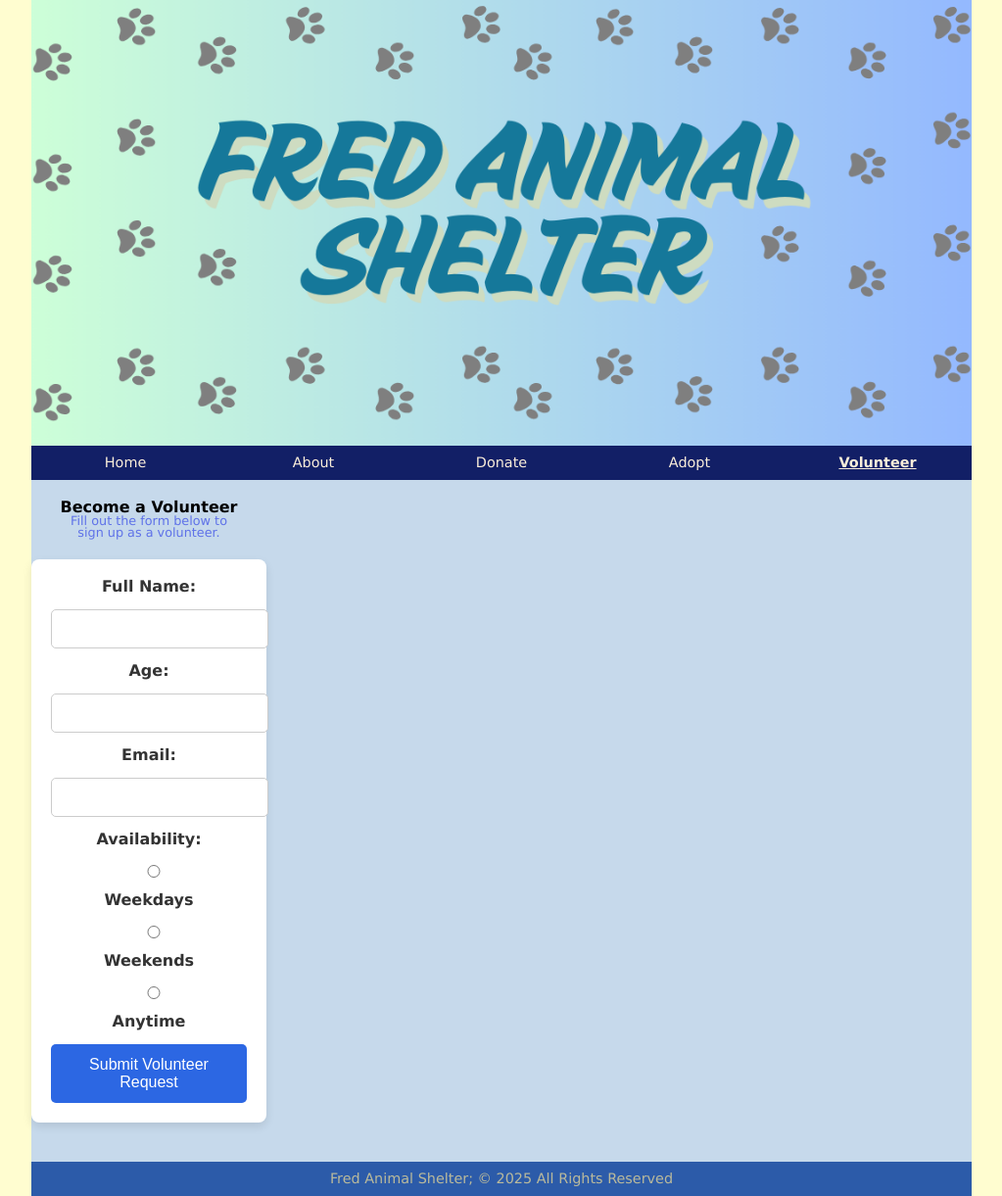
After one commit to chae0123/fred-animal-shelter, a PHP site: page /volunteer.html in a window 1280 px wide. The commit adds this page. Shown: the whole page at 98% size, without its empty margins (128-1151 px from the left). Run offline with PHP 8.4, Linux system fonts and the light colour scheme.

Commit message:
second_commit

```diff
--- a/layout.css
+++ b/layout.css
@@ -56,7 +56,7 @@ aside {
 nav.horizontal li {
 	display: block;
 	float: left;
-	width: 12.5%;
+	width: 20%;
 }
 
 
--- /dev/null
+++ b/styles.css
@@ -0,0 +1,133 @@
+@charset "utf-8";
+
+/*
+   Web Programming II, CSIT-207
+   Project part 1
+
+   Typographical styles for the Fred Animal Shelter Website
+   Author: Jiwon Chae and Hannah Lombardi
+   Date: 3/2/2025
+
+   Filename: styles.css
+
+*/
+
+/* Window and Body Styles */
+html {
+   background-color: rgb(255, 253, 208);
+}
+
+body {
+   background-color: rgb(198, 217, 235);
+   font-family: Verdana, Geneva, Arial, sans-serif;
+}
+
+/* Horizontal Navigation List Styles */
+nav.horizontal ul li {
+   background-color: rgb(18, 31, 102);
+   font-size: 0.9em;
+   padding: 10px 0;
+   text-align: center;
+}
+nav.horizontal li.active a {
+   font-weight: bold;
+   text-decoration: underline;
+}
+
+nav.horizontal a:link, nav.horizontal a:visited {
+   color: rgb(250, 238, 218);
+}
+
+nav.horizontal a:hover, nav.horizontal a:active {
+   color: rgb(255, 255, 64);
+}
+
+
+/* Topics Styles */
+section {
+   margin-top: 20px;
+   margin-bottom: 20px;
+}
+
+
+section p {
+   color: rgb(95, 114, 232);
+   font-size: 0.8em;
+}
+
+
+/* Customer Comment Styles */
+aside p {
+   font-size: 0.9em;
+   color: rgb(121, 121, 121);
+   line-height: 1.2em;
+}
+
+
+/* Form Styling */
+form {
+   max-width: 500px;
+   margin: 20px auto;
+   padding: 20px;
+   background: #fff;
+   border-radius: 8px;
+   box-shadow: 0px 4px 10px rgba(0, 0, 0, 0.1);
+   display: flex;
+   flex-direction: column;
+   gap: 15px;
+}
+
+form label {
+   font-weight: bold;
+   font-size: 1rem;
+   color: #333;
+}
+
+form input, form select {
+   width: 100%;
+   padding: 10px;
+   border: 1px solid #ccc;
+   border-radius: 5px;
+   font-size: 1rem;
+   transition: 0.3s;
+}
+
+form input:focus, form select:focus {
+   border-color: #2c67e3;
+   outline: none;
+   box-shadow: 0 0 5px rgba(44, 103, 227, 0.5);
+}
+
+form button {
+   background-color: #2c67e3;
+   color: white;
+   border: none;
+   padding: 12px;
+   font-size: 1rem;
+   cursor: pointer;
+   border-radius: 5px;
+   transition: 0.3s;
+}
+
+form button:hover {
+   background-color: #1b4bb7;
+}
+
+/* Centering the form for better appearance */
+section {
+   display: flex;
+   flex-direction: column;
+   align-items: center;
+   text-align: center;
+}
+
+
+
+/* Footer Styles */
+footer {
+   color: rgb(186, 186, 156);
+   background-color: rgb(44, 91, 169);
+   font-size: 0.9em;
+   padding: 10px 0px;
+   text-align: center;
+}
--- /dev/null
+++ b/volunteer.html
@@ -0,0 +1,94 @@
+<!--
+Web Programming II, CSIT-207
+Project part 1
+
+Fred Animal Shelter Volunteer Page
+Author: Jiwon Chae and Hannah Lombardi
+Date: 3/2/2025
+
+File Name: adopt.html
+
+-->
+
+<!DOCTYPE html>
+<html lang="en">
+<head>
+   <meta charset="utf-8" />
+   <title>Fred Animal Shelter</title>
+   <link href="base.css" rel="stylesheet" />
+   <link href="styles.css" rel="stylesheet" />
+   <link href="layout.css" rel="stylesheet" />
+
+
+   <script>
+    function volunteerForm() {
+         let name = document.getElementById("vol_name").value;
+         let age = document.getElementById("vol_age").value;
+         let email = document.getElementById("vol_email").value;
+         let availability = document.querySelector('input[name="availability"]:checked');
+
+         if (name == "" || email == "" || age == "" || !availability) {
+            alert("Please fill in all required fields.");
+            return false;
+         }
+
+         if (age < 12) {
+            alert("You must be at least 12 years old to volunteer.");
+            return false;
+         }
+
+         alert("Volunteer sign-up submitted successfully!");
+         return true;
+      }
+   </script>
+
+
+
+</head>
+
+<body>
+   <img id="logo" src="fred_animal_shelter_logo.png" alt="Fred Animal Shelter" />
+
+   <nav class="horizontal">
+    <ul>
+        <li><a href="index.html">Home</a></li>
+        <li><a href="about.html">About</a></li>
+        <li><a href="donate.html">Donate</a></li>
+        <li><a href="adopt.html">Adopt</a></li>
+        <li class="active"><a href="volunteer.html">Volunteer</a></li>
+    </ul>
+   </nav>
+
+
+   <section>
+    <h1>Become a Volunteer</h1>
+      <p>Fill out the form below to sign up as a volunteer.</p>
+
+      <form onsubmit="return volunteerForm()">
+         <label for="vol_name">Full Name:</label>
+         <input type="text" id="vol_name" name="vol_name" required>
+
+         <label for="vol_age">Age:</label>
+         <input type="number" id="vol_age" name="vol_age" required>
+
+         <label for="vol_email">Email:</label>
+         <input type="email" id="vol_email" name="vol_email" required>
+
+         <label>Availability:</label>
+         <input type="radio" id="weekdays" name="availability" value="Weekdays">
+         <label for="weekdays">Weekdays</label>
+         <input type="radio" id="weekends" name="availability" value="Weekends">
+         <label for="weekends">Weekends</label>
+         <input type="radio" id="anytime" name="availability" value="Anytime">
+         <label for="anytime">Anytime</label>
+
+         <button type="submit">Submit Volunteer Request</button>
+      </form>
+   </section>
+
+
+   <footer>
+      Fred Animal Shelter; &copy; 2025 All Rights Reserved
+   </footer>
+</body>
+</html>
```
Also changed, not shown: adopt.html (added, +85 -0 lines), index.html (+22 -23 lines), sp_styles.css (deleted, +0 -74 lines).
